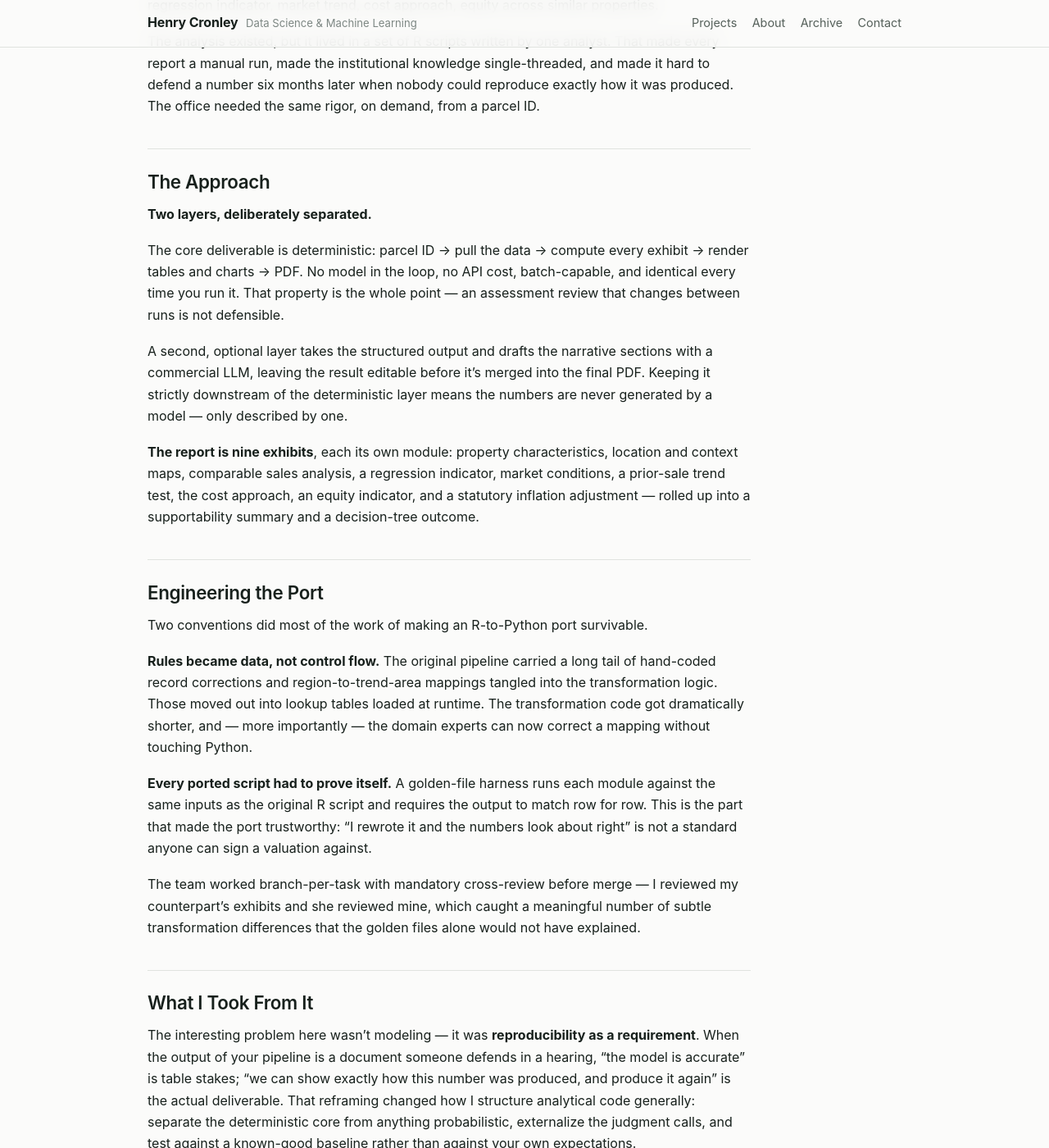
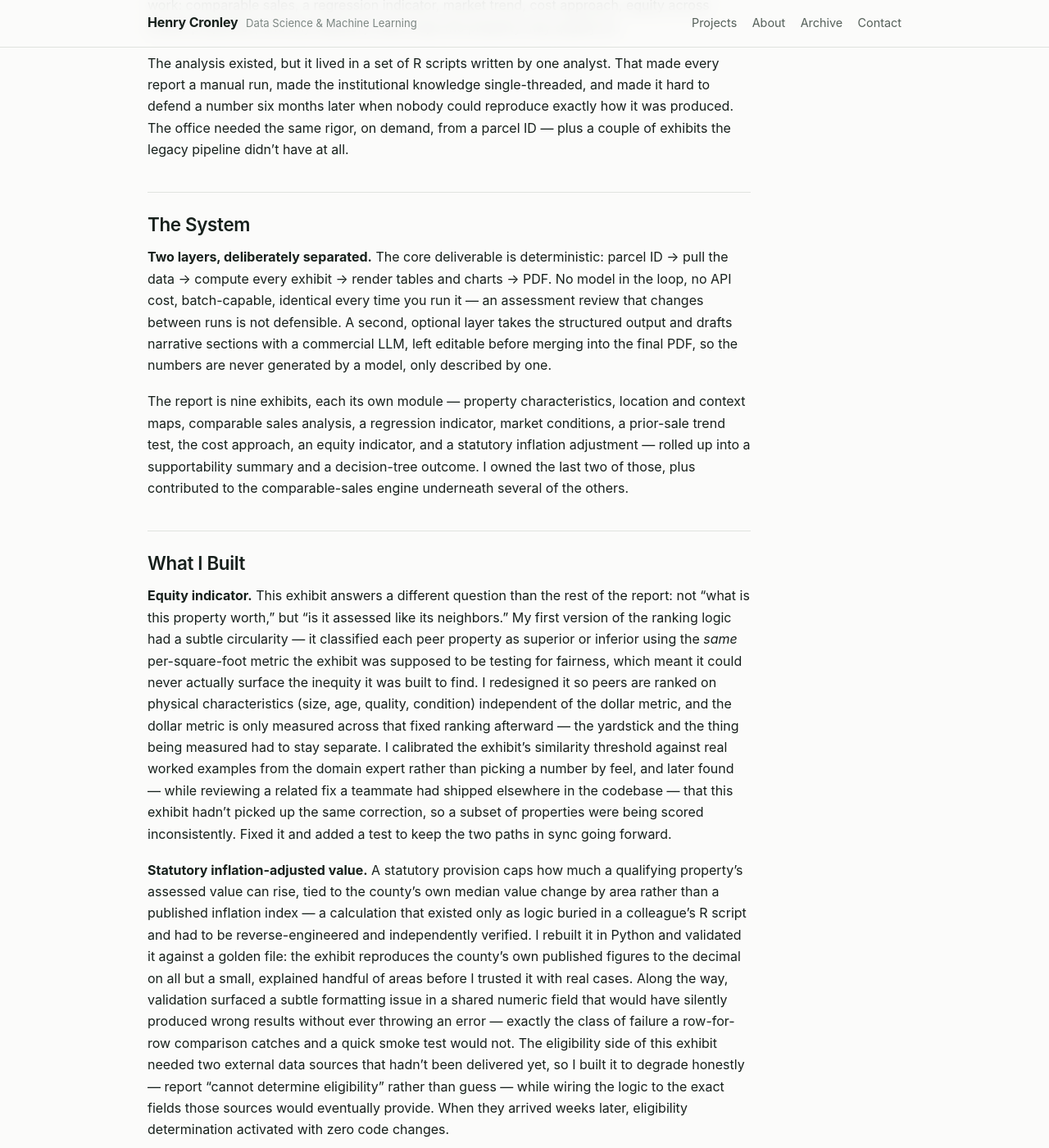
Before and after one commit to hcronley/hcronley.github.io, a Jekyll site: the page built from par-summit.md, in a window 1280 px wide and 1400 px high, scrolled down 547 px. Shown: the whole window at 82% size. Built offline with Jekyll 4.4.1, drawn with Linux system fonts in a browser that asks for light colours; some of the changed text lies outside the part shown.

Commit message:
Rewrite P.A.R. case study around actual exhibit-level contributions
Replaces the generic "co-owned the exhibits" framing with the specific work:
the equity indicator, the statutory inflation-adjusted value exhibit, and
contributions to the shared comparable-sales similarity engine.

Adds the engineering detail that makes those concrete — the circularity bug
in the first equity ranking design, the comma-formatted thousands separator
silently dropping numeric values, the geographic-proximity ranking that was
built but never wired up, and the decision to have the inflation exhibit
report "cannot determine eligibility" rather than guess while its upstream
data sources were outstanding.

Also names the client engagement and restates the confidentiality note to be
explicit that no real figures or statutes appear on the page.

Co-Authored-By: Claude Opus 5 <noreply@anthropic.com>

```diff
--- a/par-summit.md
+++ b/par-summit.md
@@ -1,84 +1,128 @@
 ---
 layout: default
 title: Property Assessment Review Generator
-description: Porting a legacy R valuation pipeline to Python and building a defensible, automated property assessment review report.
+description: Porting a legacy R valuation pipeline to Python and shipping two of its statutory exhibits end to end for a county assessor's office.
 ---
 
 # Property Assessment Review Generator
 
 <p class="meta">
-  <strong>Role:</strong> Co-owner of the analytical exhibits and data pipeline<br>
-  <strong>Context:</strong> USU Analytics Solutions Center — county assessor engagement<br>
+  <strong>Role:</strong> Modeling & Data Engineering<br>
+  <strong>Context:</strong> USU Analytics Solutions Center & Summit County Assessor's Office<br>
   <strong>Stack:</strong> <code>Python</code> · <code>pandas</code> ·
   <code>GeoPandas / Shapely</code> · <code>scikit-learn</code> · <code>Jinja → PDF</code>
 </p>
 
 <div class="note">
   <p>
-    This was client work on a private repository containing county data, so there is no
-    public source link and no figures from the underlying dataset. What follows describes
-    the architecture and the engineering approach only.
+    This was client work on a private repository containing county data. There is no
+    public source link, and the details below are generalized — no real figures,
+    statutes, or system-specific specifics from the underlying dataset appear on this
+    page, only the architecture and the engineering decisions.
   </p>
 </div>
 
 ## The Problem
 
 When a property owner disputes an assessed value, the assessor's office has to produce a
-review that holds up to scrutiny — a document that shows its work: comparable sales, a
-regression indicator, market trend, cost approach, equity across similar properties.
+review that holds up to scrutiny in front of a Board of Equalization — a document that
+shows its work: comparable sales, a regression indicator, market trend, cost approach,
+equity across similar properties, and any statutory value caps the property may qualify
+for.
 
 The analysis existed, but it lived in a set of R scripts written by one analyst. That
 made every report a manual run, made the institutional knowledge single-threaded, and
 made it hard to defend a number six months later when nobody could reproduce exactly how
-it was produced. The office needed the same rigor, on demand, from a parcel ID.
+it was produced. The office needed the same rigor, on demand, from a parcel ID — plus a
+couple of exhibits the legacy pipeline didn't have at all.
 
-## The Approach
+## The System
 
-**Two layers, deliberately separated.**
+**Two layers, deliberately separated.** The core deliverable is deterministic: parcel ID
+→ pull the data → compute every exhibit → render tables and charts → PDF. No model in the
+loop, no API cost, batch-capable, identical every time you run it — an assessment review
+that changes between runs is not defensible. A second, optional layer takes the
+structured output and drafts narrative sections with a commercial LLM, left editable
+before merging into the final PDF, so the numbers are never generated by a model, only
+described by one.
 
-The core deliverable is deterministic: parcel ID → pull the data → compute every exhibit
-→ render tables and charts → PDF. No model in the loop, no API cost, batch-capable, and
-identical every time you run it. That property is the whole point — an assessment review
-that changes between runs is not defensible.
-
-A second, optional layer takes the structured output and drafts the narrative sections
-with a commercial LLM, leaving the result editable before it's merged into the final PDF.
-Keeping it strictly downstream of the deterministic layer means the numbers are never
-generated by a model — only described by one.
-
-**The report is nine exhibits**, each its own module: property characteristics, location
+The report is nine exhibits, each its own module — property characteristics, location
 and context maps, comparable sales analysis, a regression indicator, market conditions,
 a prior-sale trend test, the cost approach, an equity indicator, and a statutory
 inflation adjustment — rolled up into a supportability summary and a decision-tree
-outcome.
+outcome. I owned the last two of those, plus contributed to the comparable-sales engine
+underneath several of the others.
+
+## What I Built
+
+**Equity indicator.** This exhibit answers a different question than the rest of the
+report: not "what is this property worth," but "is it assessed like its neighbors." My
+first version of the ranking logic had a subtle circularity — it classified each peer
+property as superior or inferior using the *same* per-square-foot metric the exhibit was
+supposed to be testing for fairness, which meant it could never actually surface the
+inequity it was built to find. I redesigned it so peers are ranked on physical
+characteristics (size, age, quality, condition) independent of the dollar metric, and the
+dollar metric is only measured across that fixed ranking afterward — the yardstick and
+the thing being measured had to stay separate. I calibrated the exhibit's similarity
+threshold against real worked examples from the domain expert rather than picking a
+number by feel, and later found — while reviewing a related fix a teammate had shipped
+elsewhere in the codebase — that this exhibit hadn't picked up the same correction, so a
+subset of properties were being scored inconsistently. Fixed it and added a test to keep
+the two paths in sync going forward.
+
+**Statutory inflation-adjusted value.** A statutory provision caps how much a qualifying
+property's assessed value can rise, tied to the county's own median value change by area
+rather than a published inflation index — a calculation that existed only as logic
+buried in a colleague's R script and had to be reverse-engineered and independently
+verified. I rebuilt it in Python and validated it against a golden file: the exhibit
+reproduces the county's own published figures to the decimal on all but a small, explained
+handful of areas before I trusted it with real cases. Along the way, validation surfaced
+a subtle formatting issue in a shared numeric field that would have silently produced
+wrong results without ever throwing an error — exactly the class of failure a
+row-for-row comparison catches and a quick smoke test would not. The eligibility side of
+this exhibit needed two external data sources that hadn't been delivered yet, so I built
+it to degrade honestly — report
+"cannot determine eligibility" rather than guess — while wiring the logic to the exact
+fields those sources would eventually provide. When they arrived weeks later, eligibility
+determination activated with zero code changes.
+
+**The comparable-sales engine.** Beyond my two exhibits, I contributed to the weighted
+similarity engine several other exhibits reuse: reweighting how heavily sale recency
+versus geographic proximity count when ranking comparable sales, at the domain expert's
+request, and discovering that the geographic-proximity ranking had been fully built but
+was never actually wired up end-to-end in production — the subject property was never
+given a location to rank from, so the feature silently did nothing. I connected it and
+verified it was engaging correctly against real parcel data.
 
 ## Engineering the Port
 
-Two conventions did most of the work of making an R-to-Python port survivable.
+Two conventions did most of the work of making an R-to-Python port survivable across a
+team of engineers working in parallel.
 
 **Rules became data, not control flow.** The original pipeline carried a long tail of
-hand-coded record corrections and region-to-trend-area mappings tangled into the
-transformation logic. Those moved out into lookup tables loaded at runtime. The
-transformation code got dramatically shorter, and — more importantly — the domain
-experts can now correct a mapping without touching Python.
+hand-coded record corrections and mapping tables tangled into the transformation logic.
+Those moved into lookup tables loaded at runtime — the transformation code got
+dramatically shorter, and domain experts could correct a mapping without touching Python.
 
-**Every ported script had to prove itself.** A golden-file harness runs each module
-against the same inputs as the original R script and requires the output to match row for
-row. This is the part that made the port trustworthy: "I rewrote it and the numbers look
-about right" is not a standard anyone can sign a valuation against.
+**Every ported calculation had to prove itself against a known-good baseline.**
+Golden-file tests run each module against the same inputs as the original R script, or
+against a number the county had already published, and require the output to match. That
+standard — not "the numbers look about right" but "we can reproduce this exactly" — is
+what caught the formatting issue described above before it reached a real case.
 
-The team worked branch-per-task with mandatory cross-review before merge — I reviewed my
-counterpart's exhibits and she reviewed mine, which caught a meaningful number of subtle
-transformation differences that the golden files alone would not have explained.
+The team worked branch-per-task with mandatory cross-review before merge, which caught a
+meaningful number of subtle transformation differences the golden files alone wouldn't
+have explained.
 
 ## What I Took From It
 
-The interesting problem here wasn't modeling — it was **reproducibility as a
-requirement**. When the output of your pipeline is a document someone defends in a
-hearing, "the model is accurate" is table stakes; "we can show exactly how this number
-was produced, and produce it again" is the actual deliverable. That reframing changed how
-I structure analytical code generally: separate the deterministic core from anything
-probabilistic, externalize the judgment calls, and test against a known-good baseline
-rather than against your own expectations.
+The interesting problem here wasn't modeling — it was **reproducibility, and honesty
+about what the data can't yet tell you.** When a pipeline's output is a document someone
+defends in a hearing, "the model is usually right" is table stakes; "we can show exactly
+how this number was produced, and say plainly when we don't have enough to produce one"
+is the actual deliverable. That shows up twice in the work above: the equity indicator
+had to stop conflating what it measured with what it ranked on, and the inflation exhibit
+had to be built to say "I don't know yet" honestly rather than guess — and to start
+telling the truth automatically the moment it had the data to do so.
 
 <!-- TODO: add a screenshot of a redacted/sample report page if the county approves one. -->
```
